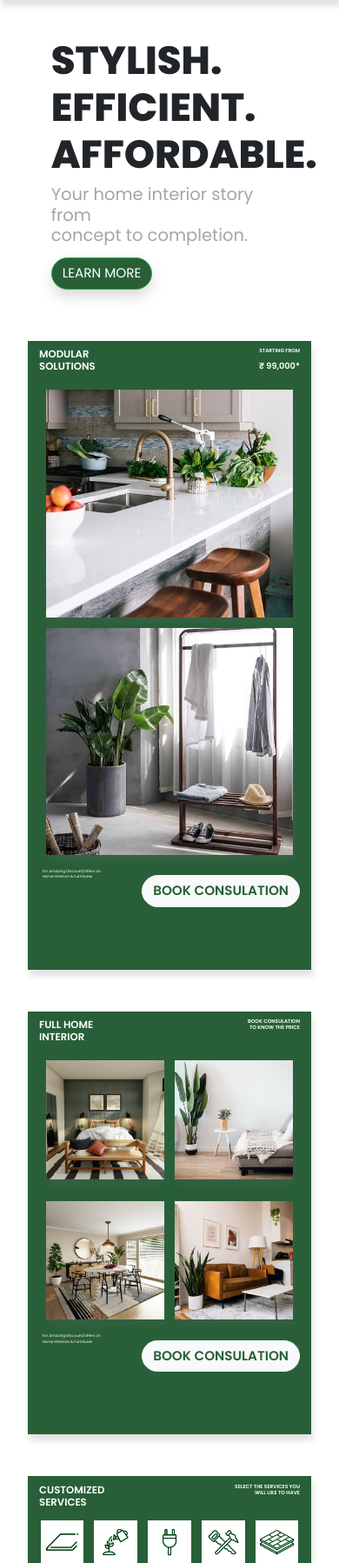
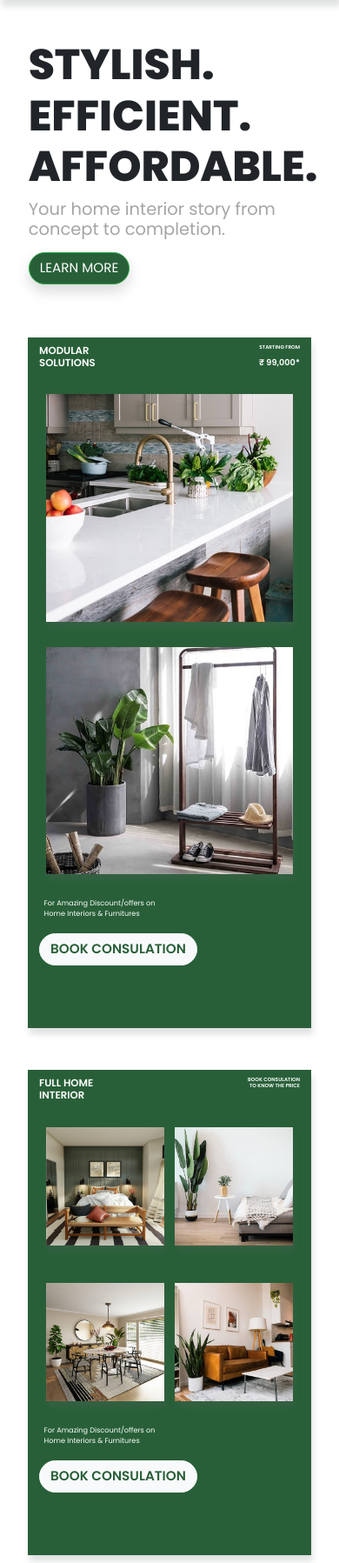
Before and after one commit to Anish-kumar111/proprater-1.0-, a Django app: page /interior/ in a window 390 px wide. Shown: the part 56-1853 px from the top of the page at 87% size. Run offline with Django 3.2, Linux system fonts and the light colour scheme; some libraries are stand-ins or nearby versions.

Commit message:
mobile banner spacing

```diff
--- a/static/css/interior.css
+++ b/static/css/interior.css
@@ -133,10 +133,7 @@
     margin-right: 0;
 }
 
-/* .col-sm-6 {
-    padding-left: 5%;
-    padding-right: 0;
-} */
+
 
 div.col-white{
     background-color: white;
@@ -692,7 +689,11 @@
  @media only screen and (max-width: 960px) {
 
 
-
+    .banner
+{   margin: 0 0% 2%;
+    /* margin-bottom:2% ; */
+    /* overflow-x: auto; */
+}
     a.navbar-brand img{
         width: 50%;
     }
@@ -742,12 +743,24 @@
         display: none;
     }
     .banner-text h2{
-        font-size: 11.5vw;
+        font-size: 12.5vw;
     }
     .banner-text h5{
         font-size: 5vw;
 
     }
+    .col-content .col-sm-6{
+        padding: 5% 2%;
+    }
+    .col-content-text2 p {
+        margin: 0.5%;
+        padding: 0.5em;
+        font-weight: 400;
+        font-size: 2.1vw;
+        text-align: left;
+        float: left;
+    }
+
 }
 
  @media only screen and (max-width: 494px){
```
